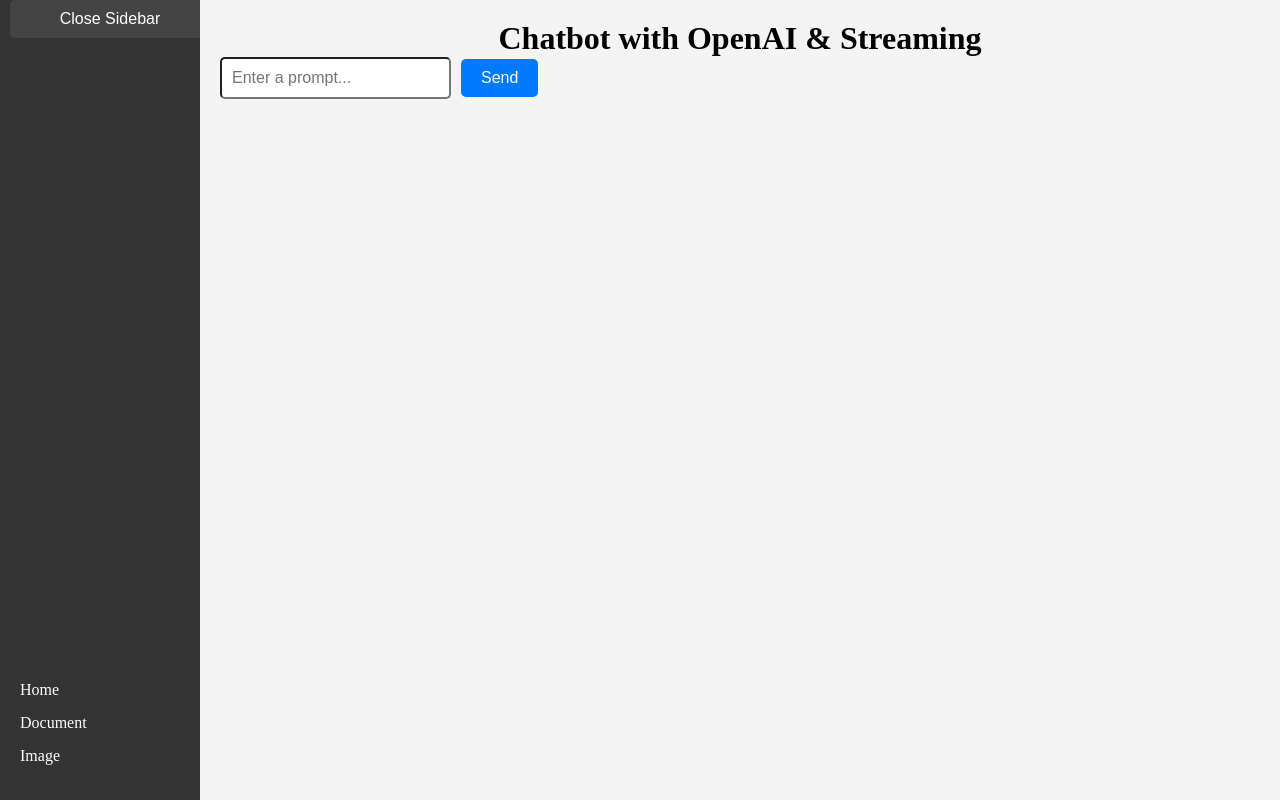
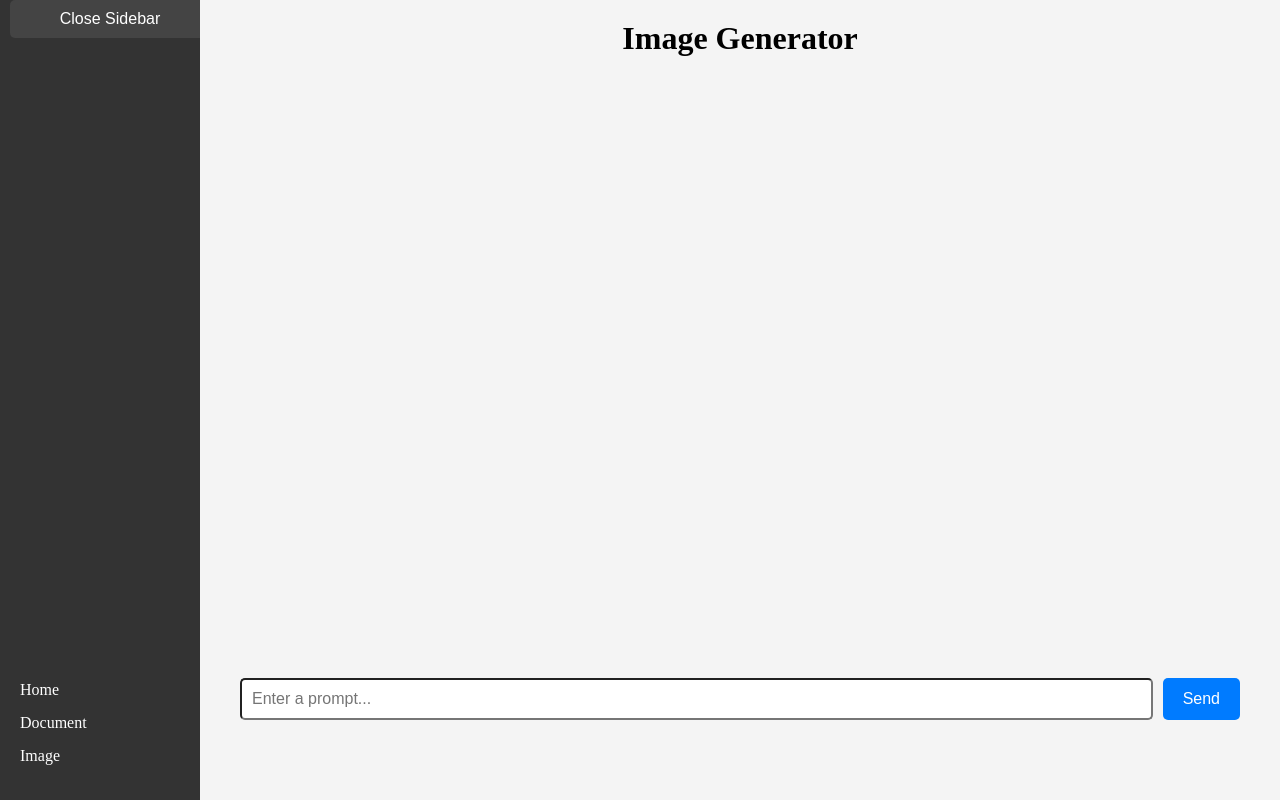
Before and after one commit to justcabyr/my-gpt, a React (Vite) app in the folder client/: page /question in a window 1280 px wide. Built offline with nearby package versions, Linux system fonts and the light colour scheme; no server answers.

Commit message:
feat: added image generator

```diff
--- a/client/src/pages/QuestionPage/QuestionPage.jsx
+++ b/client/src/pages/QuestionPage/QuestionPage.jsx
@@ -1,61 +1,61 @@
 import { useState } from 'react';
-import { API_URL } from '../../config/config.js';
+import axios from 'axios';
+const OPENAI_API_KEY = import.meta.env.VITE_OPENAI_API_KEY;
 
 function QuestionPage() {
-  const [input, setInput] = useState('');
-  const [messages, setMessages] = useState('');
-  const [isLoading, setIsLoading] = useState(false);
+  const [prompt, setPrompt] = useState('');
+  const [imageUrl, setImageUrl] = useState('');
+  // const [messages, setMessages] = useState('');
 
-  const fetchChatStream = async (prompt) => {
-    setIsLoading(true);
-    setMessages('');
+  const [loading, setLoading] = useState(false);
 
-    const response = await fetch(`${API_URL}/question`, {
-      method: 'POST',
-      headers: {
-        'Content-Type': 'application/json',
-      },
-      body: JSON.stringify({ prompt }),
-    });
+  const generateImage = async () => {
+    console.log(prompt)
+    setLoading(true);
+    try {
+      const response = await axios.post(
+        'https://api.openai.com/v1/images/generations',
+        {
+          prompt: prompt,
+          n: 1,
+          size: '1024x1024',
+        },
+        {
+          headers: {
+            Authorization: `Bearer ${OPENAI_API_KEY}`,
+            'Content-Type': 'application/json',
+          },
+        }
+      );
 
-    const reader = response.body.getReader();
-    const decoder = new TextDecoder();
-
-    while (true) {
-      const { done, value } = await reader.read();
-      if (done) break;
-
-      const chunk = decoder.decode(value);
-      setMessages((prev) => prev + chunk);
+      // Assuming the response contains a URL to the generated image
+      setImageUrl(response.data.data[0].url);
+    } catch (error) {
+      console.error('Error generating image:', error);
     }
-
-    setIsLoading(false);
-  };
-
-  const handleSubmit = (e) => {
-    e.preventDefault();
-    if (input.trim()) {
-      fetchChatStream(input);
-      setInput('');
-    }
+    setLoading(false);
   };
 
   return (
-    <div className="App">
-      <h1>Chatbot with OpenAI & Streaming</h1>
-      <form onSubmit={handleSubmit}>
+    <div className="chat">
+      <h1>Image Generator</h1>
+      <div className="chat__message">
+        {/* <h2>Generated Image:</h2> */}
+        <img src={imageUrl} style={{ maxWidth: '100%', height: 'auto' }} />
+      </div>
+      <form className="chat__input">
         <input
           type="text"
-          value={input}
-          onChange={(e) => setInput(e.target.value)}
+          value={prompt}
+          onChange={(e) => setPrompt(e.target.value)}
           placeholder="Enter a prompt..."
-          disabled={isLoading}
+          disabled={loading}
         />
-        <button type="submit" disabled={isLoading}>
+        <button type="submit" onClick={generateImage} disabled={loading}>
           Send
         </button>
       </form>
-      <div className="chat-window">{isLoading ? <p>Loading...</p> : <p>{messages}</p>}</div>
+      {/* <div className="chat-window">{loading ? <p>Loading...</p> : <p>{history}</p>}</div> */}
     </div>
   );
 }
```
